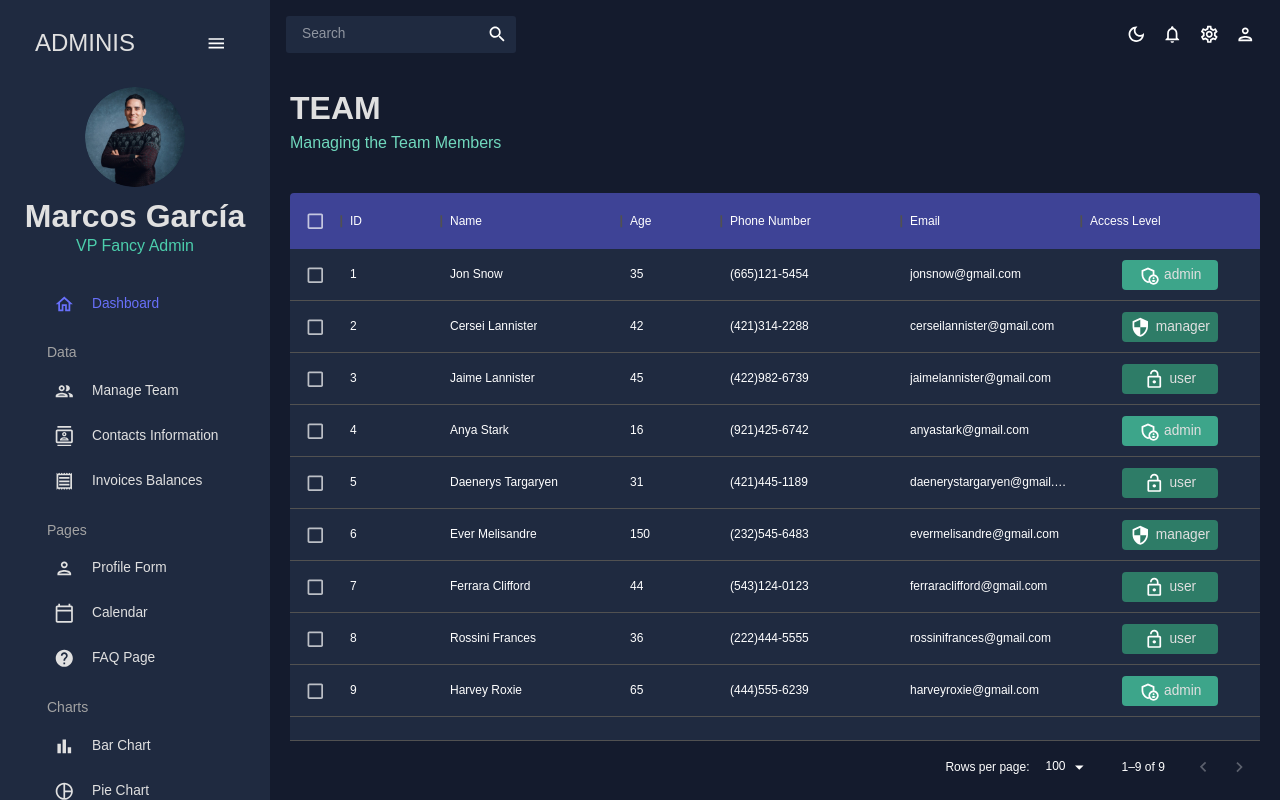
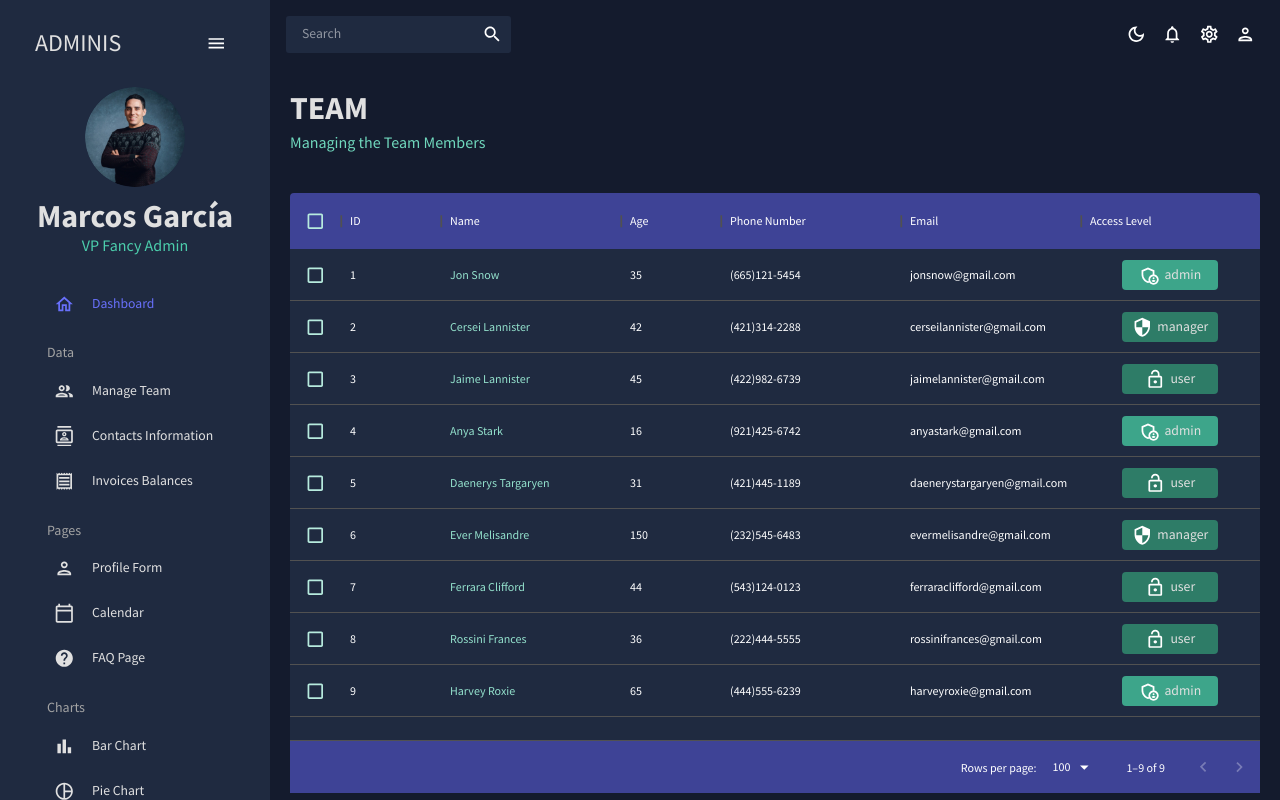
Before and after one commit to garciamarcoss/Admin-Dashboard-App, a React (Create React App) app: page /team in a window 1280 px wide. Built offline with nearby package versions, Linux system fonts and the light colour scheme.

Commit message:
modifications

```diff
--- a/src/App.js
+++ b/src/App.js
@@ -5,15 +5,15 @@ import { Topbar } from "./scenes/global/Topbar";
 import { Sidebar } from "./scenes/global/Sidebar";
 import { Dashboard } from "./scenes/dashboard/Dashboard";
 import { Team } from "./scenes/team/Team";
-// import Invoices from "./scenes/invoices";
+import {Invoices} from "./scenes/invoices/Invoices";
 import { Contacts } from "./scenes/contacts/Contacts";
-// import Bar from "./scenes/bar";
-// import Form from "./scenes/form";
-// import Line from "./scenes/line";
-// import Pie from "./scenes/pie";
-// import FAQ from "./scenes/faq";
-// import Geography from "./scenes/geography";
-// import { Calendar } from './scenes/calendar';
+// import {Bar} from "./scenes/Bar";
+// import {Form} from "./scenes/Form";
+// import {Line} from "./scenes/Line";
+// import {Pie} from "./scenes/Pie";
+// import {FAQ} from "./scenes/Faq";
+// import {Geography} from "./scenes/geography";
+// import { Calendar } from './scenes/Calendar';
 
 function App() {
   const [theme, colorMode] = useMode();
@@ -30,7 +30,7 @@ function App() {
               <Route path="/" element={<Dashboard />} />
               <Route path="/team" element={<Team />} />
               <Route path="/contacts" element={<Contacts />} />
-              {/* <Route path="/invoices" element={<Invoices />} /> */}
+              <Route path="/invoices" element={<Invoices />} />
               {/* <Route path="/form" element={<Form />} /> */}
               {/* <Route path="/bar" element={<Bar />} /> */}
               {/* <Route path="/pie" element={<Pie />} /> */}
--- a/src/index.css
+++ b/src/index.css
@@ -1,13 +1,13 @@
-@import url('https://fonts.googleapis.com/css2?family=Poppins:wght@400;600;700&display=swap');
+@import url("https://fonts.googleapis.com/css2?family=Source+Sans+Pro:wght@400;600;700&display=swap");
 
 html,
 body,
 #root,
-.content,
-.app {
+.app,
+.content {
   height: 100%;
   width: 100%;
-  font-family: 'Source Sans Pro', sans-serif;
+  font-family: "Source Sans Pro", sans-serif;
 }
 
 .app {
@@ -19,17 +19,17 @@ body,
   width: 10px;
 }
 
-/*Track*/
+/* Track */
 ::-webkit-scrollbar-track {
   background: #e0e0e0;
 }
 
-/*Handle*/
+/* Handle */
 ::-webkit-scrollbar-thumb {
   background: #888;
 }
 
-/*Handle on Hover*/
-::-webkit-scrollbar-track:hover {
+/* Handle on hover */
+::-webkit-scrollbar-thumb:hover {
   background: #555;
 }
--- a/src/scenes/contacts/Contacts.jsx
+++ b/src/scenes/contacts/Contacts.jsx
@@ -66,7 +66,7 @@ export const Contacts = () => {
           "& .MuiDataGrid-cell": {
             borderBottom: "none",
           },
-          "& name-column--cell": {
+          "& .name-column--cell": {
             color: colors.greenAccent[300],
           },
           "& .MuiDataGrid-columnHeaders": {
@@ -76,7 +76,7 @@ export const Contacts = () => {
           "& .MuiDataGrid-virtualScroller": {
             backgroundColor: colors.primary[400],
           },
-          "& MuiDataGrid-footerContainer": {
+          "& .MuiDataGrid-footerContainer": {
             backgroundColor: colors.blueAccent[700],
           },
           "& .MuiDataGrid-toolbarContainer .MuiButton-text": {
--- a/src/scenes/team/Team.jsx
+++ b/src/scenes/team/Team.jsx
@@ -67,6 +67,7 @@ export const Team = () => {
       },
     },
   ];
+
   return (
     <Box m="20px">
       <Header title="TEAM" subtitle="Managing the Team Members" />
@@ -80,7 +81,7 @@ export const Team = () => {
           "& .MuiDataGrid-cell": {
             borderBottom: "none",
           },
-          "& name-column--cell": {
+          "& .name-column--cell": {
             color: colors.greenAccent[300],
           },
           "& .MuiDataGrid-columnHeaders": {
@@ -90,8 +91,11 @@ export const Team = () => {
           "& .MuiDataGrid-virtualScroller": {
             backgroundColor: colors.primary[400],
           },
-          "& MuiDataGrid-footerContainer": {
+          "& .MuiDataGrid-footerContainer": {
             backgroundColor: colors.blueAccent[700],
+          },
+          '& .MuiCheckbox-root': {
+            color: `${colors.greenAccent[200]} !important`,
           },
         }}
       >
```
